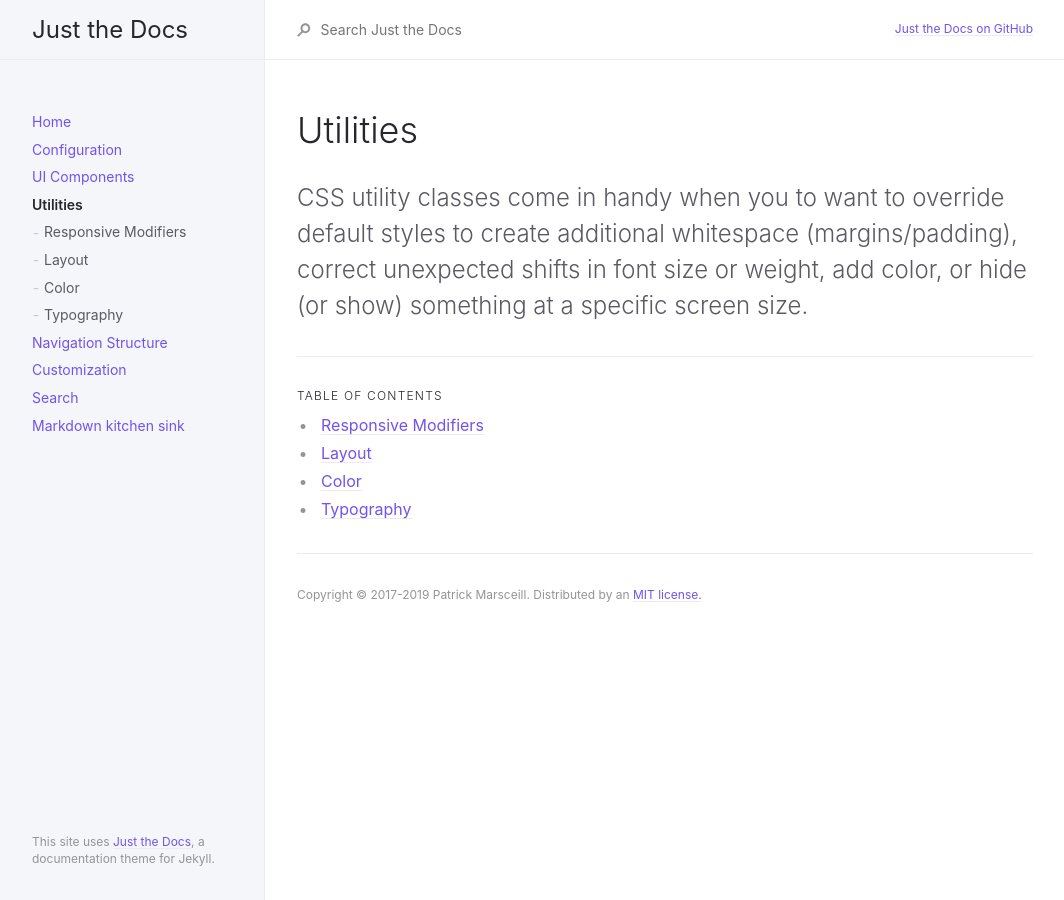
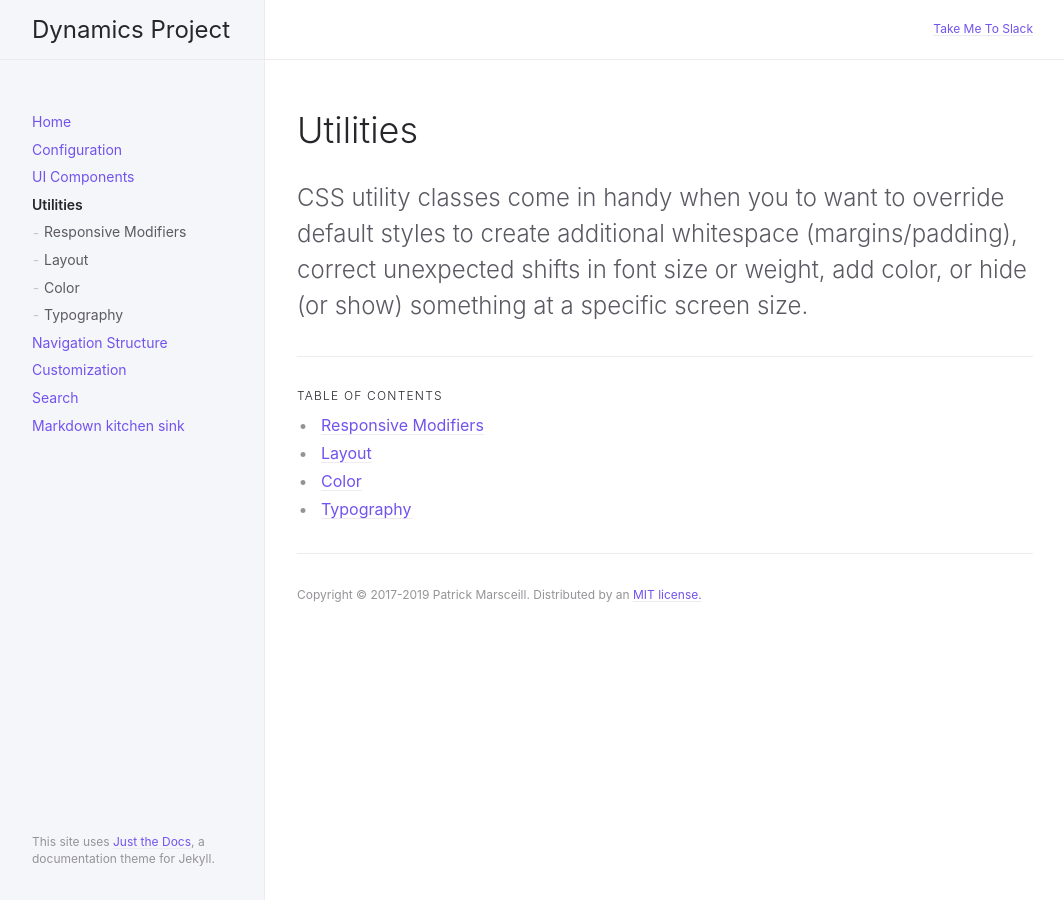
Before and after one commit to smoothstack/smoothstack.github.io, a Jekyll site: the page built from docs/utilities/utilities.md, in a window 1280 px wide. Shown: the whole page, without its empty margins (107-1171 px from the left). Built offline with Jekyll 4.4.1, drawn with Linux system fonts in a browser that asks for light colours.

Commit message:
init commit 2

```diff
--- a/_config.yml
+++ b/_config.yml
@@ -13,10 +13,10 @@
 # you will see them accessed via {{ site.title }}, {{ site.github_repo }}, and so on.
 # You can create any custom variable you would like, and they will be accessible
 # in the templates via {{ site.myvariable }}.
-title: Just the Docs
+title: Dynamics Project
 description: A Jekyll theme for documentation
-baseurl: "/just-the-docs" # the subpath of your site, e.g. /blog
-url: "https://pmarsceill.github.io" # the base hostname & protocol for your site, e.g. http://example.com
+baseurl: "" # the subpath of your site, e.g. /blog
+url: "https://smoothstack.github.io" # the base hostname & protocol for your site, e.g. http://example.com
 
 permalink: pretty
 exclude: ["node_modules/", "*.gemspec", "*.gem", "Gemfile", "Gemfile.lock", "package.json", "package-lock.json",  "script/", "LICENSE.txt", "lib/", "bin/", "README.md", "Rakefile"]
@@ -25,7 +25,7 @@ exclude: ["node_modules/", "*.gemspec", "*.gem", "Gemfile", "Gemfile.lock", "pac
 #logo: "/assets/images/just-the-docs.png"
 
 # Enable or disable the site search
-search_enabled: true
+search_enabled: false
 
 # Set the search token separator for hyphenated-word search:
 search_tokenizer_separator: /[\s/]+/
@@ -35,8 +35,8 @@ heading_anchors: true
 
 # Aux links for the upper right navigation
 aux_links:
-  "Just the Docs on GitHub":
-    - "//github.com/pmarsceill/just-the-docs"
+  "Take Me To Slack":
+    - "//app.slack.com/client/TDX6GMQ7M/G0110MX1CNB"
 
 # Footer content appears at the bottom of every page's main content
 footer_content: "Copyright &copy; 2017-2019 Patrick Marsceill. Distributed by an <a href=\"https://github.com/pmarsceill/just-the-docs/tree/master/LICENSE.txt\">MIT license.</a>"
```
Also changed, not shown: favicon.ico, 1 other file.
